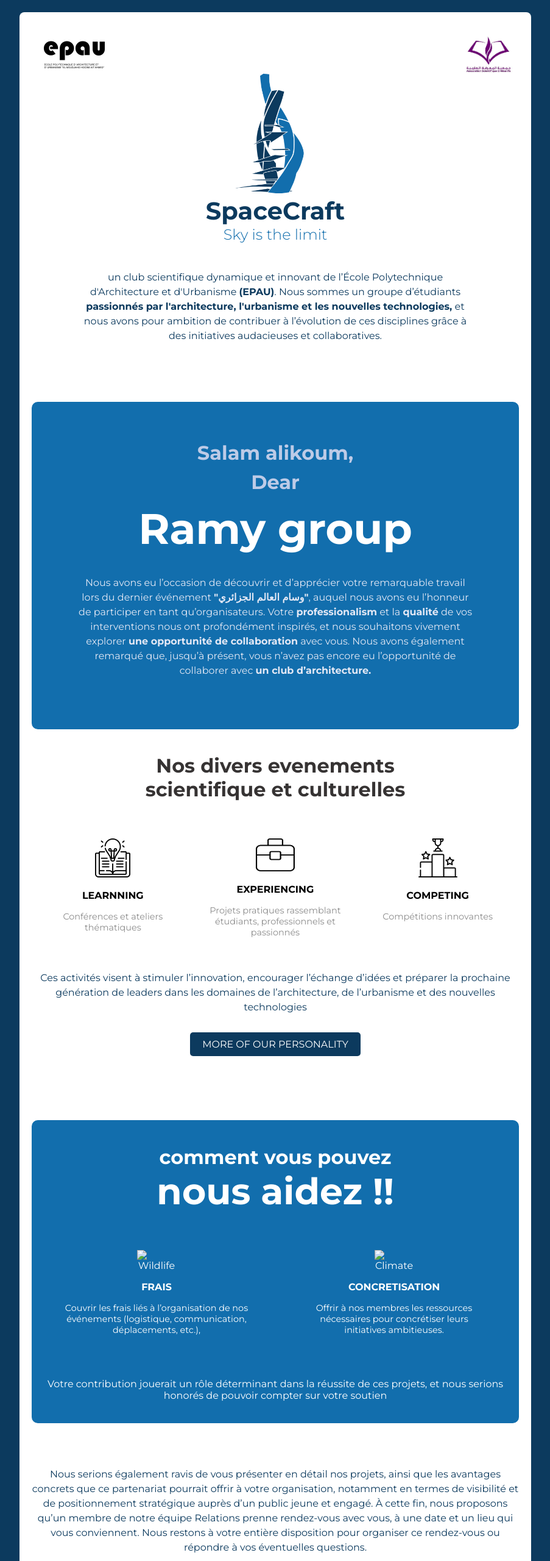
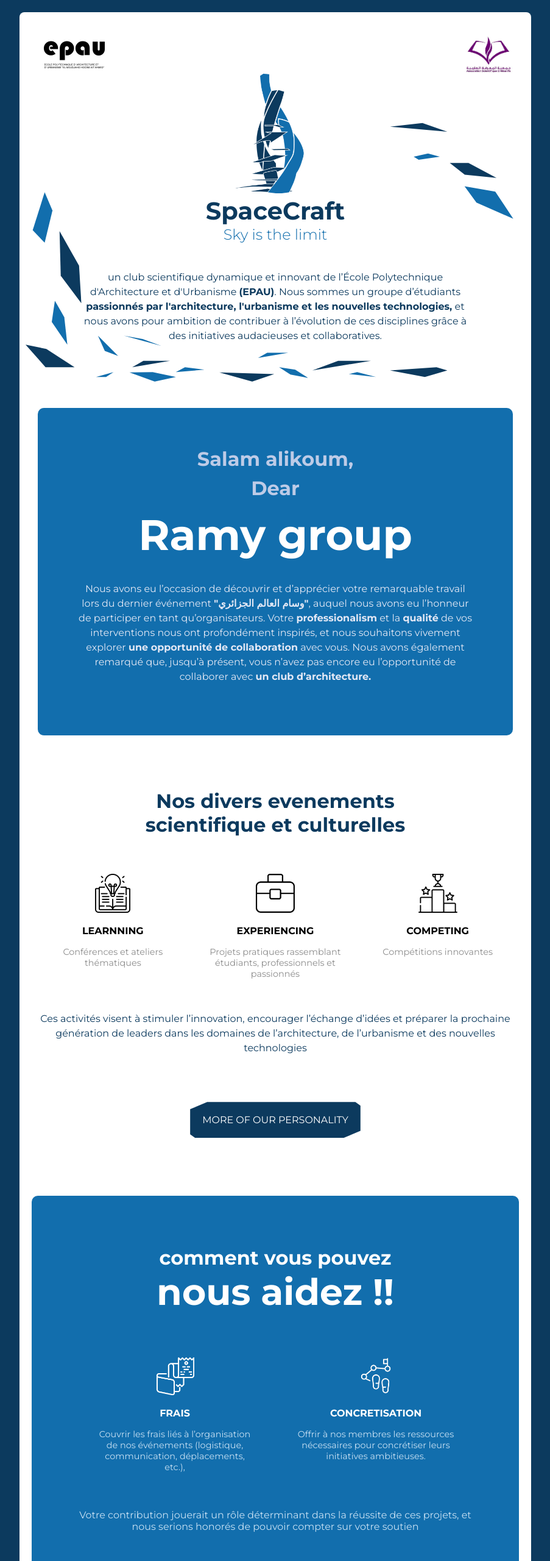
Before and after one commit to artemina06/SPACECRAFT-MAILS, a plain HTML site: page index.html in a window 1280 px wide. Shown: the top 2560 px of the page at 61% size, without its empty margins (188-1091 px from the left). Drawn offline with Linux system fonts and the light colour scheme.

Commit message:
index.html

```diff
--- a/index.html
+++ b/index.html
@@ -6,15 +6,14 @@
   <link href="https://fonts.googleapis.com/css2?family=Montserrat:wght@300;400;700&display=swap" rel="stylesheet">
   <style>
     body { text-align: center; margin: 20px; font-family: 'Montserrat', sans-serif; background-color: #0c3a5e; color: #363333; }
-    .container {margin: 30px; position: relative; max-width: 800px;margin: auto; background: #fff; padding: 20px; border-radius: 8px; }
+    .container {margin: 30px; position: relative; max-width: 800px;margin: auto; background: #fff; padding: 20px; border-radius: 8px; z-index: -20; }
     .tlg {display:absolute; height:  100px;}
     .header { text-align: center; padding: 20px; }
     .header h1 { margin: 0; color: #0c3a5e; font-size: 2.5rem; }
     .header h2 { margin: 0; color: #126ead; font-size: 1.5rem; font-weight: 300; }
     .content { text-align: center; margin: auto; font-size: 1rem; line-height: 1.5; color: #0c3a5e;}
-    .content p {text-align: center; margin: auto; max-width: 650px;}
-
-    .sponsor {background-color: #126ead; padding: 60px ; border-radius: 10px; }
+    .content p {text-align: center; margin: auto; max-width: 650px; z-index: 3;}
+    .sponsor {background-color: #126ead; padding: 60px ; border-radius: 10px; margin: 10px; }
     .sponsor h1 { color: rgb(189, 203, 231);}
     .sponsor p {color: rgb(227, 232, 245);}
     .name {color: #ffffff ; font-size: 70px;}
@@ -25,9 +24,9 @@
     .feature h3 { font-size: 1rem; color: #000; }
     .feature p { font-size: 0.9rem; color: #8d8d8d; }
     .cta { text-align: center; margin: 20px 0; }
-    .cta a { text-decoration: none; background-color: #0c3a5e; color: #ffffff; padding: 10px 20px; border-radius: 5px; font-size: 1rem; }
+    .cta a { text-decoration: solid; background-color: #0c3a5e; color: #ffffff; padding: 20px; border-radius: 5px; font-size: 1rem; }
 
-    .Help {display: flex; justify-content: space-around; margin: 20px 0;}
+    .Help {display: flex; justify-content: space-around; margin: 10px;}
     .ONEH {text-align: center; width: 40%; }
     .ONEH img { max-width: 64px; }
     .ONEH h3 { font-size: 1rem; color: #000; }
@@ -38,7 +37,20 @@
     .logo {height: 200px; padding-right: 20px;}
     .dear {color: #126ead; margin: auto; text-align: center;}
 
-
+    .button{padding: 30px;
+      text-decoration: solid;
+      clip-path:polygon(
+    0 20%,
+    10% 0,
+    97% 0,
+    100% 10%,
+    100% 80%,
+    90% 100%,
+    3% 100%,
+    0% 90%
+  )
+  }
+  .BG {position: absolute; width: 820px; left: 10px; z-index: -15;}
   </style>
 </head>
 
@@ -46,18 +58,19 @@
 <body>
 
   <div class="container">
-    <img src="images/1631367841558.jpg" class="tlg" style="position: absolute; left: 40px;">
-    <img src="images/326234335_5726307667447520_5874585788824993760_n.jpg" class="tlg" style="position: absolute ; right:20px;">
+    <img src="images/BG mail.svg" class="BG">
+    <img src="https://raw.githubusercontent.com/artemina06/SPACECRAFT-MAILS/refs/heads/main/images/1631367841558.jpg" class="tlg" style="position: absolute; left: 40px;">
+    <img src="https://raw.githubusercontent.com/artemina06/SPACECRAFT-MAILS/refs/heads/main/images/326234335_5726307667447520_5874585788824993760_n.jpg" class="tlg" style="position: absolute ; right:20px;">
     <div class="header">
         <br><br><br>
-        <img src="images/8f59846d-88c9-45cc-a080-de4df3082777.png" class="logo">
+        <img src="https://raw.githubusercontent.com/artemina06/SPACECRAFT-MAILS/refs/heads/main/images/8f59846d-88c9-45cc-a080-de4df3082777.png" class="logo">
       <h1>SpaceCraft</h1>
       <h2>Sky is the limit</h2>
     </div>
 
     <div class="content">
         <br>
-      <p>un club scientifique dynamique et innovant de l’École Polytechnique d'Architecture et d'Urbanisme <strong class="bold">(EPAU)</strong>.
+      <p style="z-index: +12;">un club scientifique dynamique et innovant de l’École Polytechnique d'Architecture et d'Urbanisme <strong class="bold">(EPAU)</strong>.
         Nous sommes un groupe d’étudiants <strong>passionnés par l'architecture, l'urbanisme et les nouvelles technologies,</strong>  et nous avons pour ambition de contribuer à l’évolution de ces disciplines grâce à des initiatives audacieuses et collaboratives.</p>
       <p></p>
       <br><br>
@@ -74,8 +87,8 @@
             et nous souhaitons vivement explorer <strong>une opportunité de collaboration</strong>  avec vous. Nous avons également remarqué que, jusqu’à présent, vous n’avez pas encore eu l’opportunité de collaborer avec <strong>un club d’architecture.</strong>  </p>
          <br>
         </div></div>
-        <br>
-    <h1>Nos divers evenements <br>scientifique et culturelles</h1> <br>
+        <br><br><br>
+    <h1 style="color: #0c3a5e;">Nos divers evenements <br>scientifique et culturelles</h1> <br>
         <div class="features">
           <div class="feature">
             <img src="images/paw.png" alt="Wildlife">
@@ -83,7 +96,7 @@
             <p>Conférences et ateliers thématiques</p>
           </div>
           <div class="feature">
-            <img src="images/sun.png" alt="Climate">
+            <img src="images/sun.png" alt="Climate" style="height: 64px;">
             <h3>EXPERIENCING</h3>
             <p>Projets pratiques rassemblant étudiants, professionnels et passionnés</p>
           </div>
@@ -95,29 +108,29 @@
         </div>
         <br>
         <p class="content">Ces activités visent à stimuler l’innovation, encourager l’échange d’idées et préparer la prochaine génération de leaders dans les domaines de l’architecture, de l’urbanisme et des nouvelles technologies</p>
-        <br>
+        <br><br><br><br>
         <div class="cta">
-          <a href="https://www.instagram.com/spacecraft_epau?utm_source=ig_web_button_share_sheet&igsh=ZDNlZDc0MzIxNw==">MORE OF OUR PERSONALITY</a>
+          <a style="margin-top: 21.44px;" class="button" href="https://www.instagram.com/spacecraft_epau?utm_source=ig_web_button_share_sheet&igsh=ZDNlZDc0MzIxNw==">MORE OF OUR PERSONALITY</a>
         </div>
         <br><br><br><br><br>
 
-    <div style="padding: 20px 10px; color: #fff ;background-color: #126ead; border-radius: 10px;"><h1>comment vous pouvez <br> <A style="font-size: 60px;">nous aidez !!</A></h1> <br>
-        <div class="Help">
+    <div style="padding: 60px; color: #c7e0f3 ;background-color: #126ead; border-radius: 10px;"><h1 style="color: white;">comment vous pouvez <br> <A style="font-size: 60px;">nous aidez !!</A></h1> <br>
+        <br><div class="Help">
           <div class="ONEH">
-            <img src="" alt="Wildlife">
+            <img src="images/frais.png" alt="Wildlife">
                 <h3 style="color: white;">FRAIS</h3>
-                <p style="color: white;">Couvrir les frais liés à l’organisation de nos événements (logistique, communication, déplacements, etc.),</p>
+                <p style="color: #c7e0f3;">Couvrir les frais liés à l’organisation de nos événements (logistique, communication, déplacements, etc.),</p>
           </div>
           <div class="ONEH" style="color: white; font-style: bold;">
-            <img src="" alt="Climate">
+            <img src="images/concretisation.png" alt="Climate">
             <h3 style="color: white;">CONCRETISATION</h3>
-            <p style="color: white;">Offrir à nos membres les ressources nécessaires pour concrétiser leurs initiatives ambitieuses.</p>
+            <p style="color: #c7e0f3;">Offrir à nos membres les ressources nécessaires pour concrétiser leurs initiatives ambitieuses.</p>
           </div>
         </div>
             <br>
             <p style="max-width: 200 px;">Votre contribution jouerait un rôle déterminant dans la réussite de ces projets, et nous serions honorés de pouvoir compter sur votre soutien</p>
     </div>
-        <p class="content">
+        <p class="content" style="width: 200 px;">
                 <br><br><br>
                 Nous serions également ravis de vous présenter en détail nos projets, ainsi que les avantages concrets que ce partenariat pourrait offrir à votre organisation,
                 notamment en termes de visibilité et de positionnement stratégique auprès d’un public jeune et engagé. À cette fin, nous proposons qu’un membre de notre équipe
@@ -131,16 +144,17 @@
             <br>
 
 
-</div>
+</div><br>
   <div class="footer">
     <p>&copy; 2024 SpaceCraft. All rights reserved.</p>
     <p><a style="font-size: 30px ;" href="mailto:info@company.com">info@company.com</a> </p>
     <br>
-    <p> <a href="https://www.facebook.com/@spacecraft.MAARIFA/"><img src="images/facebook2x.png" ></a>
-        <a href="https://www.linkedin.com"><img src="images/instagram2x.png"></a>
-        <a href="https://www.instagram.com"><img src="images/linkedin2x.png"></a>
+    <p>
+        <a href="https://www.instagram.com/spacecraft_epau?utm_source=ig_web_button_share_sheet&igsh=ZDNlZDc0MzIxNw=="><img src="images/instagram2x.png"></a>
+        <a href="https://www.facebook.com/@spacecraft.MAARIFA/" style="padding-left: 15px;"><img src="images/facebook2x.png" ></a>
+        <a href="https://www.linkedin.com/company/spacecraft-section"><img src="images/linkedin2x.png"></a>
     </p>
-    <br><br><br><br>
+    <br><br><br>
     <p>GREAT THANKS</p><br>
 </div>
 </body>
```
